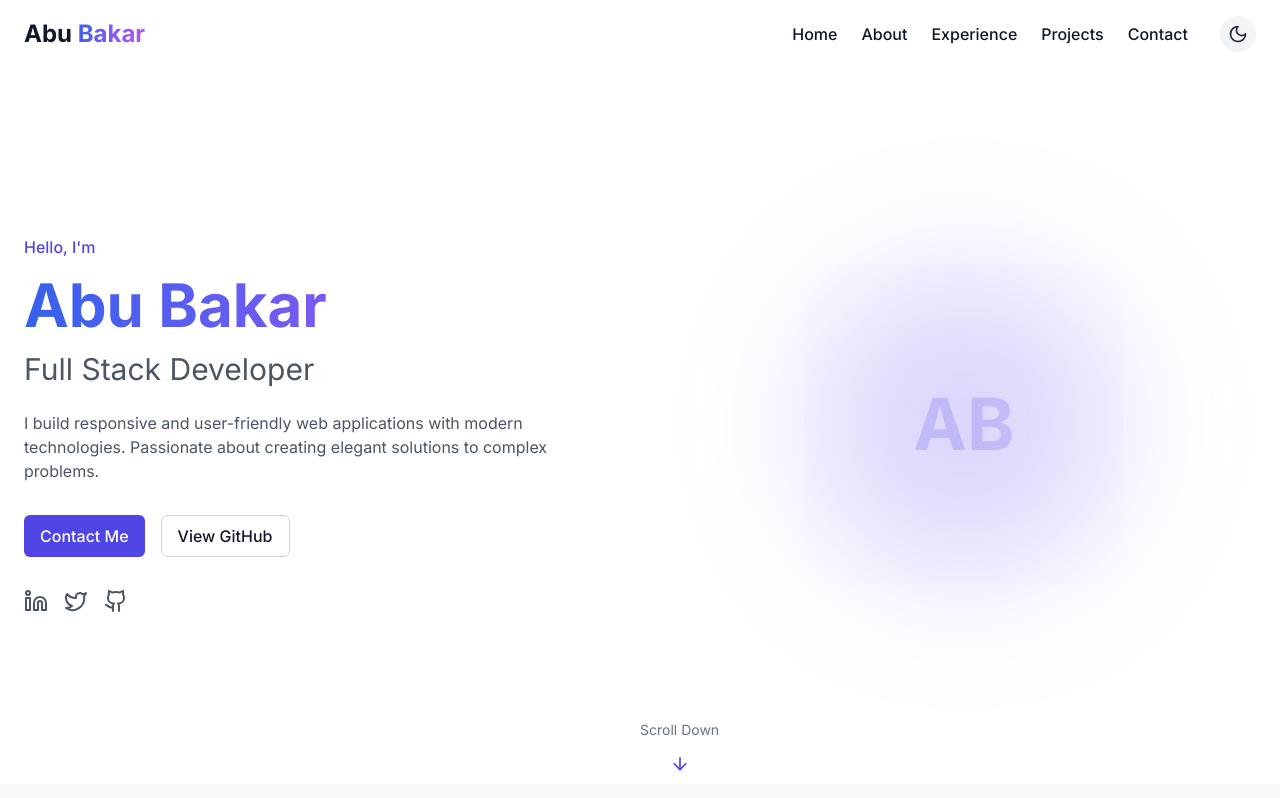
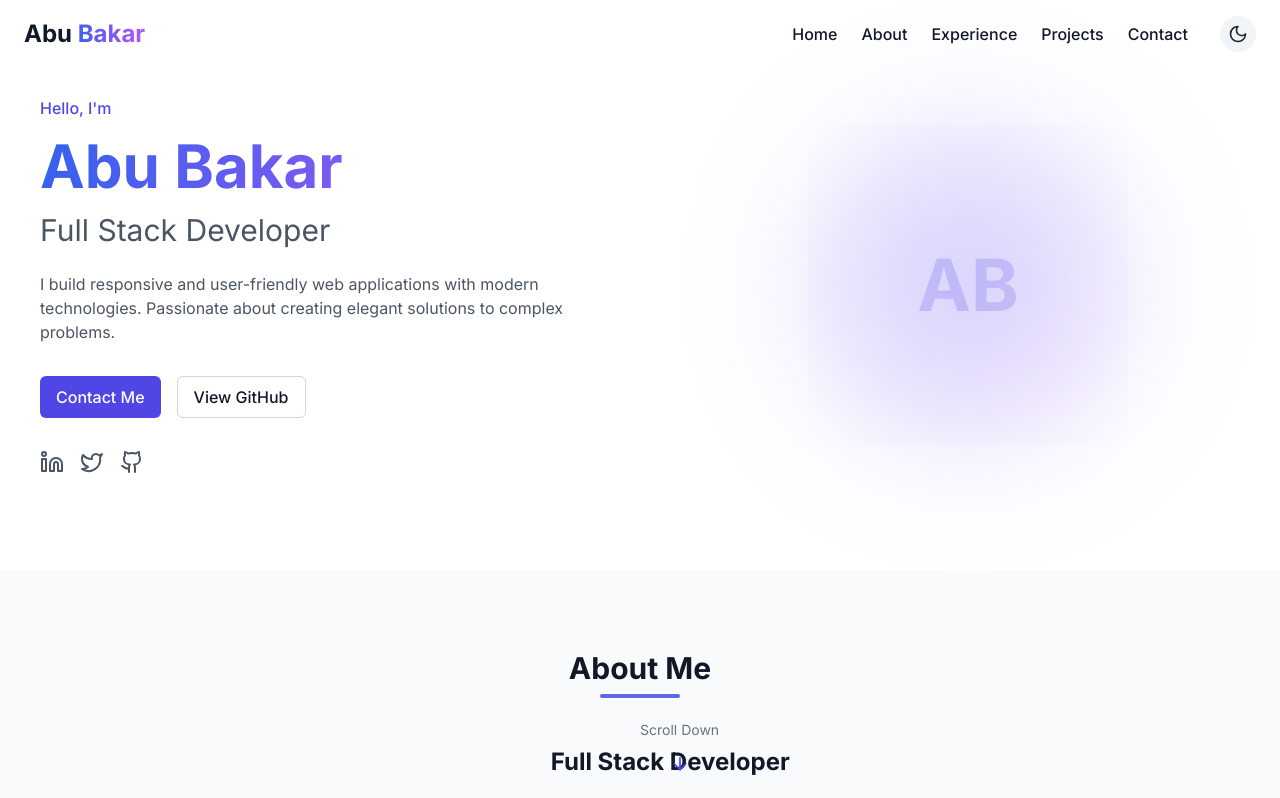
Before and after one commit to iamumara/portfolio_company, a React (Vite) app: page / in a window 1280 px wide. Shown: the top 798 px of the page. Built offline with nearby package versions, Linux system fonts and the light colour scheme.

Commit message:
fix design

```diff
--- a/src/sections/HeroSection.tsx
+++ b/src/sections/HeroSection.tsx
@@ -12,7 +12,7 @@ const HeroSection = () => {
   };
 
   return (
-    <section id="home" className="min-h-screen -mt-4 md:pt-20 sm:pt-6 flex items-center">
+    <section id="home" className="flex items-center pl-0 lg:pl-4 mt-10 lg:mt-0">
       <div className="container mx-auto px-4 md:px-6 py-12 md:py-24">
         <div className="grid grid-cols-1 md:grid-cols-2 gap-8 md:gap-16 items-center">
           <motion.div
```
